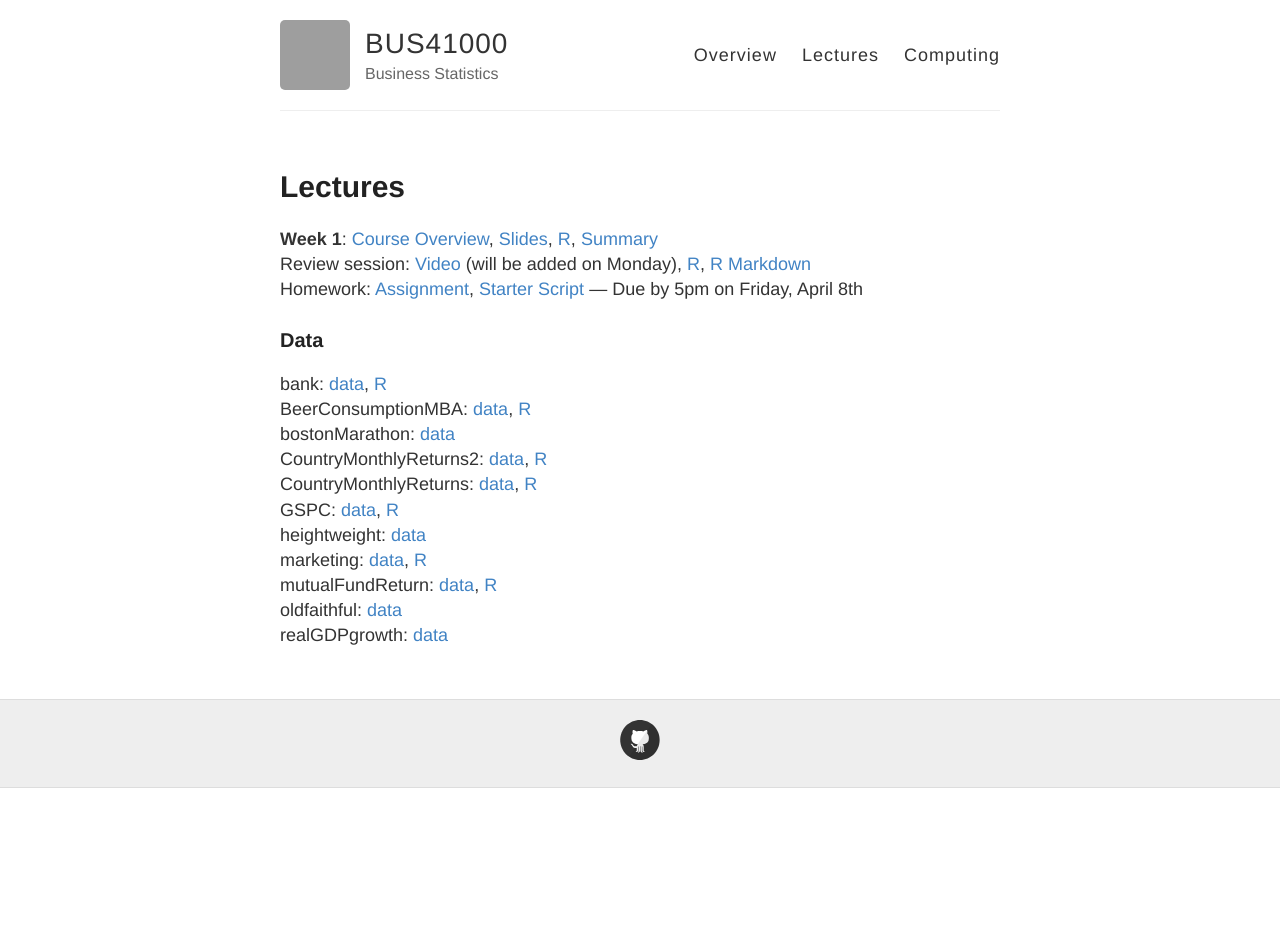
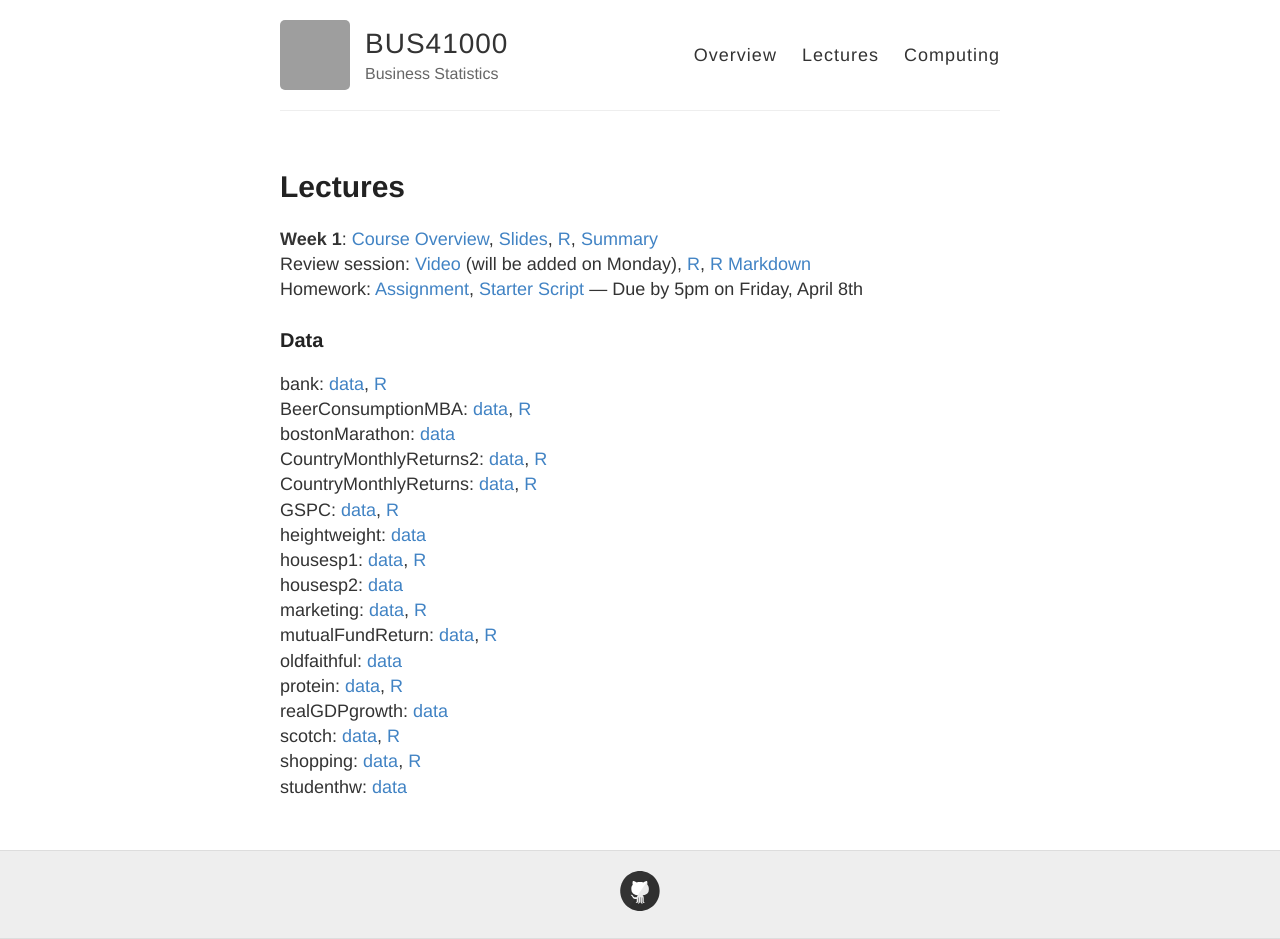
Before and after one commit to mlakolar/BUS41000, a Jekyll site: the page built from lectures.md, in a window 1280 px wide. Built offline with Jekyll 4.4.1, drawn with Linux system fonts in a browser that asks for light colours; before the commit the page ends 900 px from its top, so only the background shows below that; grey boxes are pictures that could not be loaded.

Commit message:
links to new datasets

```diff
--- a/lectures.md
+++ b/lectures.md
@@ -28,7 +28,13 @@ CountryMonthlyReturns2: [data](https://github.com/mlakolar/BUS41000/raw/master/d
 CountryMonthlyReturns: [data](https://github.com/mlakolar/BUS41000/raw/master/data/CountryMonthlyReturns.csv), [R](https://github.com/mlakolar/BUS41000/raw/master/data/CountryMonthlyReturns.R)
 GSPC: [data](https://github.com/mlakolar/BUS41000/raw/master/data/GSPC.csv), [R](https://github.com/mlakolar/BUS41000/raw/master/data/GSPC.R)
 heightweight: [data](https://github.com/mlakolar/BUS41000/raw/master/data/heightweight.csv)
+housesp1: [data](https://github.com/mlakolar/BUS41000/raw/master/data/housesp1.csv), [R](https://github.com/mlakolar/BUS41000/raw/master/data/housesp1.R)
+housesp2: [data](https://github.com/mlakolar/BUS41000/raw/master/data/housesp2.csv)
 marketing: [data](https://github.com/mlakolar/BUS41000/raw/master/data/marketing.csv), [R](https://github.com/mlakolar/BUS41000/raw/master/data/marketing.R)
 mutualFundReturn: [data](https://github.com/mlakolar/BUS41000/raw/master/data/mutualFundReturn.csv), [R](https://github.com/mlakolar/BUS41000/raw/master/data/mutualFundReturn.R)
 oldfaithful: [data](https://github.com/mlakolar/BUS41000/raw/master/data/oldfaithful.csv)
+protein: [data](https://github.com/mlakolar/BUS41000/raw/master/data/protein.csv), [R](https://github.com/mlakolar/BUS41000/raw/master/data/protein.R)
 realGDPgrowth: [data](https://github.com/mlakolar/BUS41000/raw/master/data/realGDPgrowth.csv)
+scotch: [data](https://github.com/mlakolar/BUS41000/raw/master/data/scotch.csv), [R](https://github.com/mlakolar/BUS41000/raw/master/data/scotch.R)
+shopping: [data](https://github.com/mlakolar/BUS41000/raw/master/data/shopping.csv), [R](https://github.com/mlakolar/BUS41000/raw/master/data/shopping.R)
+studenthw: [data](https://github.com/mlakolar/BUS41000/raw/master/data/studenthw.csv)
```
